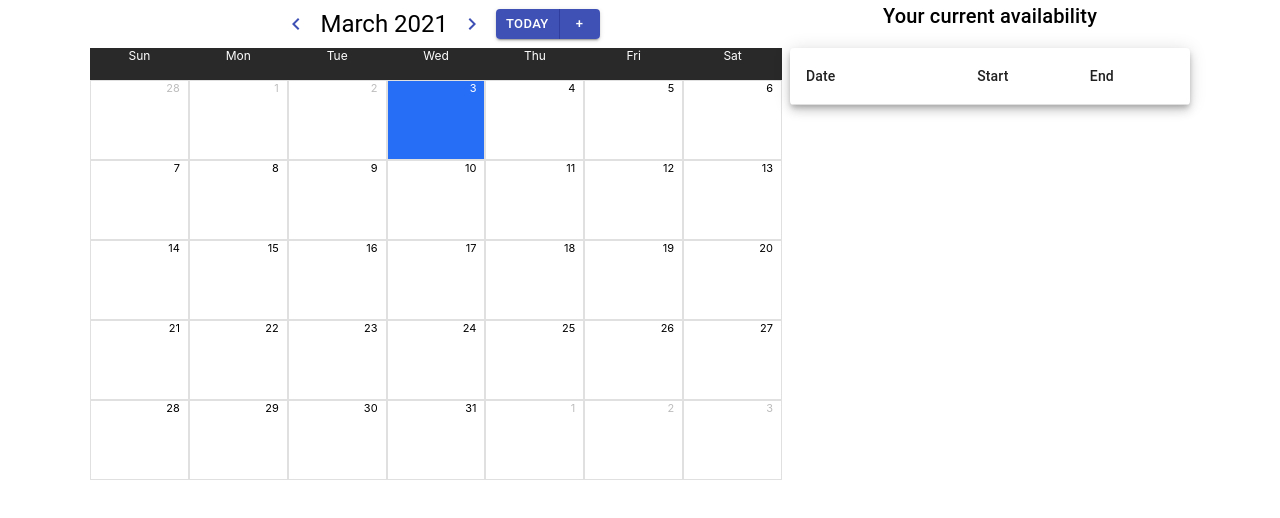
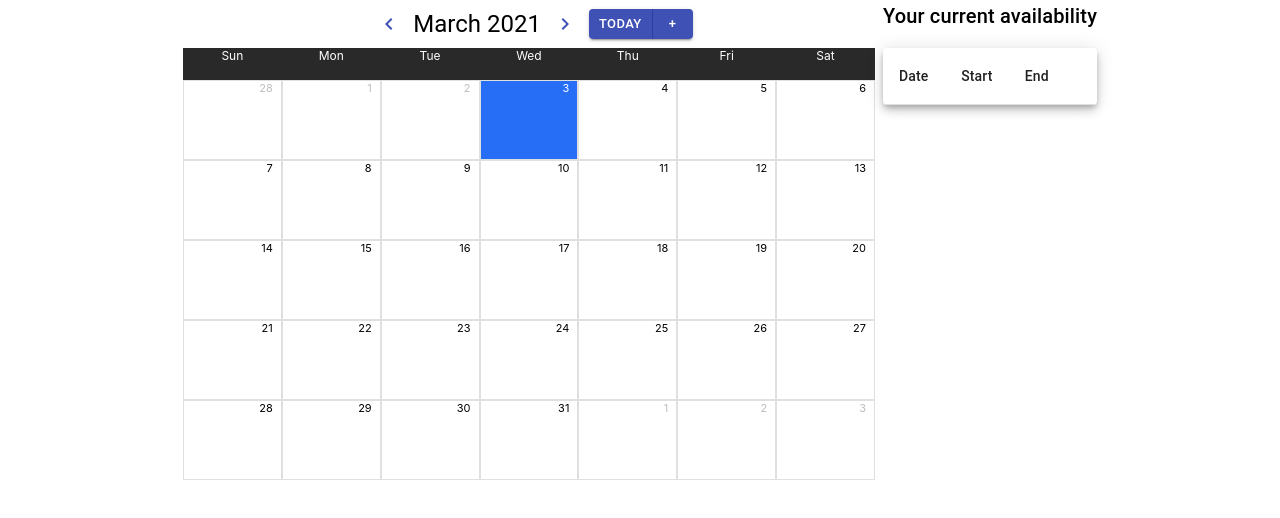
Before and after one commit to quddd/availability-calendar, a React (Create React App) app: page / in a window 1280 px wide. Shown: the top 518 px of the page. Built offline with nearby package versions, Linux system fonts and the light colour scheme.

Commit message:
show selected date in form to add availability. And more styles to show availability on Calendar

```diff
--- a/src/components/Calendar.js
+++ b/src/components/Calendar.js
@@ -34,7 +34,7 @@ const useStyles = makeStyles((theme) => ({
   days: {
     border: `1px solid ${theme.palette.grey[300]}`,
     height: "10vh",
-    minWidth: 50,
+    width: "14vw",
     padding: theme.spacing(0, 1),
     fontSize: "calc(3px + 1vmin)",
     cursor: "pointer",
@@ -43,7 +43,7 @@ const useStyles = makeStyles((theme) => ({
     color: theme.palette.common.white,
     background: "#292929",
     height: "4vh",
-    minWidth: 50,
+    width: "14vw",
     padding: theme.spacing(0, 1),
     fontSize: theme.spacing(1.5),
   },
@@ -60,7 +60,6 @@ const useStyles = makeStyles((theme) => ({
   table: {
     marginTop: theme.spacing(2),
     maxHeight: "40vh",
-    width: 400,
   },
   deleteIcon: {
     color: "#800080",
@@ -161,12 +160,21 @@ function Calendar() {
                   onClick={(e) => handleClick(e, day)}
                 >
                   {format(day, "d")}
+                  {/* filter availability for array*/}
                   {availability
                     .filter((item) => isSameDay(item.date, day))
                     .map((date, key) => (
-                      <div key={key}>
-                        {date.start} {date.end}
-                      </div>
+                      <Typography
+                        variant='body2'
+                        component='body1'
+                        display='block'
+                        noWrap
+                        align='left'
+                        item
+                        key={key}
+                      >
+                        {date.start}-{date.end}
+                      </Typography>
                     ))}
                 </Grid>
               ))}
--- a/src/components/TimeForm.js
+++ b/src/components/TimeForm.js
@@ -8,7 +8,9 @@ import {
   makeStyles,
   Divider,
   Button,
+  Typography,
 } from "@material-ui/core";
+import { format } from "date-fns";
 
 const useStyles = makeStyles((theme) => ({
   textField: {
@@ -52,6 +54,11 @@ function TimeForm({ selectedDate, availability, setAvailability }) {
   return (
     <div>
       <Grid container>
+        <Grid item container justify='center'>
+          <Typography variant='body1' component='h4'>
+            Date: {format(selectedDate, "dd MMMM, yyyy")}
+          </Typography>
+        </Grid>
         <Grid item container justify='center'>
           <FormControlLabel
             control={
```
